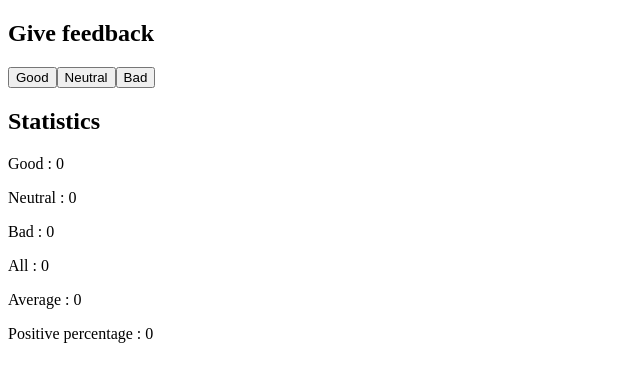
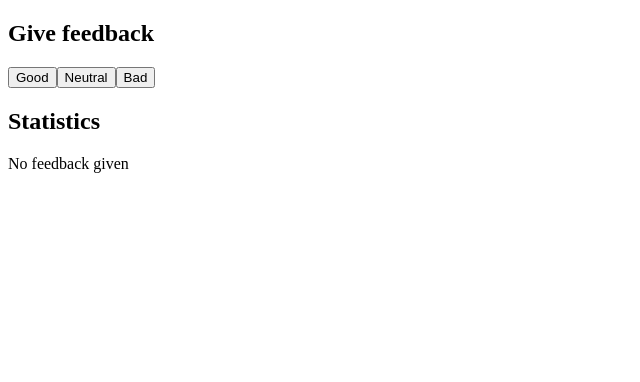
Before and after one commit to BaheYaich/Fullstackopen, a React (Create React App) app in the folder part1/unicafe/: page / in a window 1280 px wide. Shown: the top 382 px of the page, without its empty margins (0-640 px from the left). Built offline with nearby package versions, Linux system fonts and the light colour scheme.

Commit message:
Exercice 1.9: Unicafé Step-4 (Conditional render)

```diff
--- a/part1/unicafe/src/App.js
+++ b/part1/unicafe/src/App.js
@@ -1,6 +1,7 @@
 import { useState } from 'react'
 
 const Statistics = ({good, neutral, bad, all, average, positivePercentage}) => {
+  if (all !== 0) {
     return (
       <>
         <p>Good : { good }</p>
@@ -11,6 +12,8 @@ const Statistics = ({good, neutral, bad, all, average, positivePercentage}) => {
         <p>Positive percentage : { positivePercentage }</p>
       </>
     )
+  }
+  return (<p>No feedback given</p>)
 }
 
 const App = () => {
```
Lines whose indentation alone changed are shown as unchanged.
